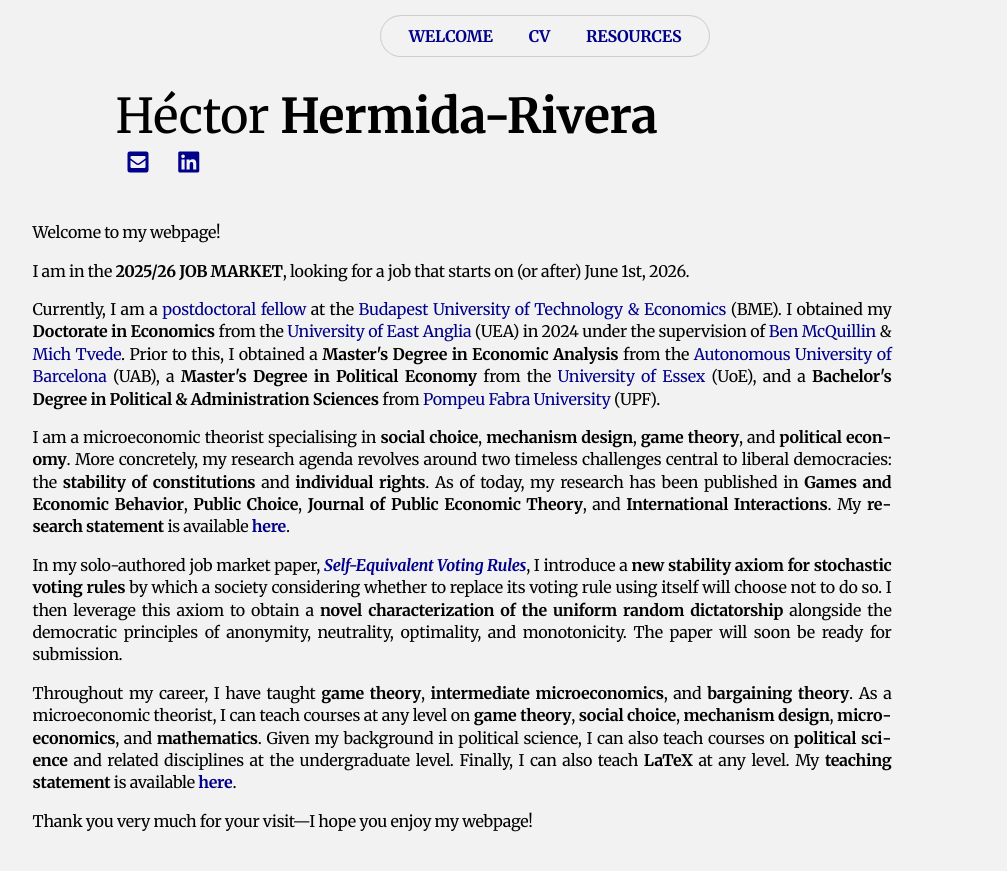
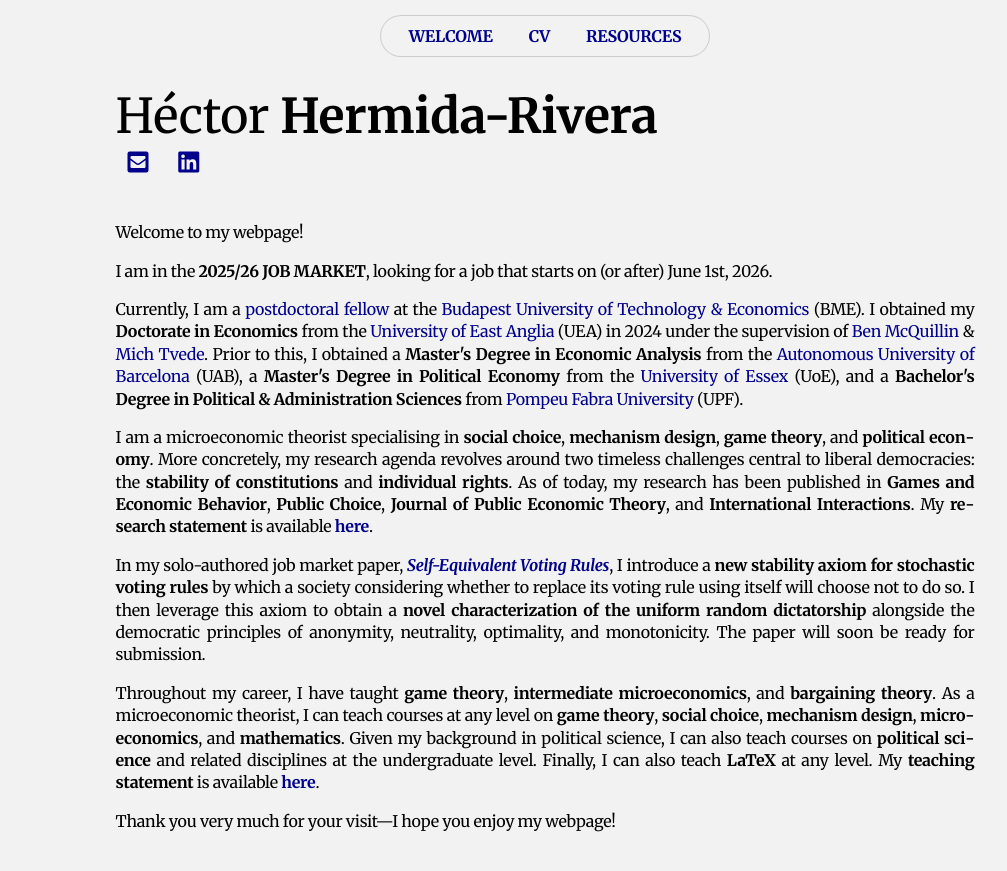
Before and after one commit to HectorHermidaRivera/hectorhermidarivera.github.io, a Jekyll site: the page built from index.md, in a window 1280 px wide. Shown: the top 871 px of the page, without its empty margins (95-1102 px from the left). Built offline with Jekyll 4.4.1, drawn with Linux system fonts in a browser that asks for light colours; a style sheet for code colours, icons or effects is not loaded.

Commit message:
Update index.md

```diff
--- a/index.md
+++ b/index.md
@@ -40,7 +40,7 @@ body_class: home-page
     </a>
   </div>
 
-<div class="two-column" style="transform: translateX(-83px); box-sizing: border-box;">
+<div class="two-column">
   <div class="label"></div>
   <div class="value">
   <p>Welcome to my webpage!</p>
```
